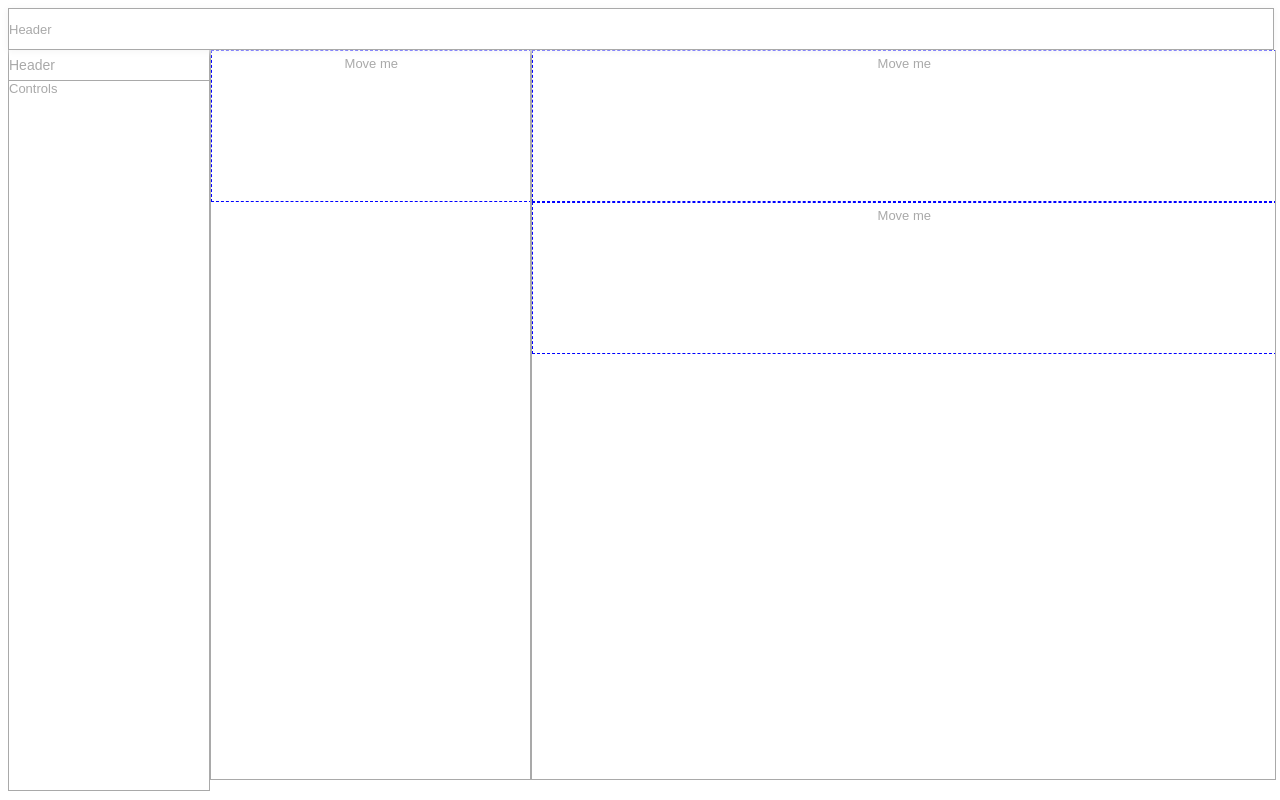
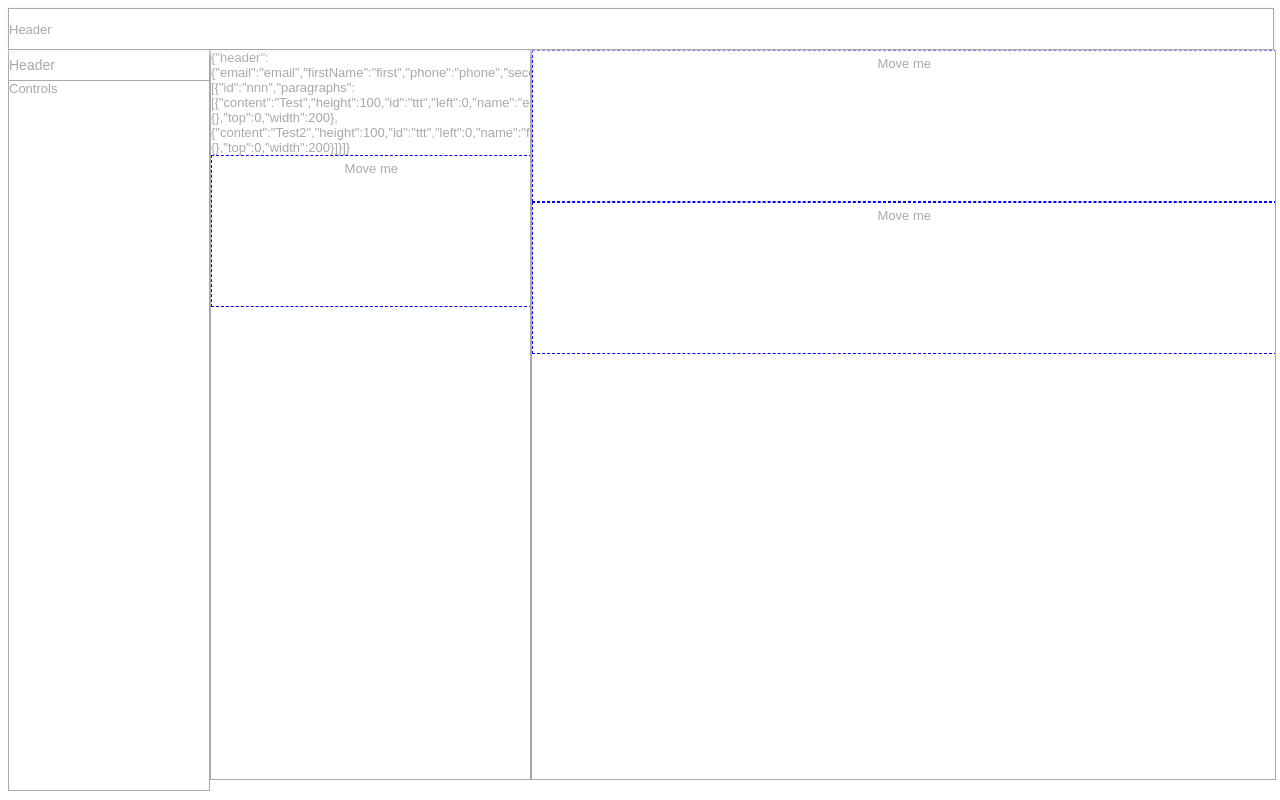
Before and after one commit to FStriewski/Cv-builder, a React (Create React App) app: page / in a window 1280 px wide. Built offline with nearby package versions, Linux system fonts and the light colour scheme.

Commit message:
Attach state

```diff
--- a/src/App.tsx
+++ b/src/App.tsx
@@ -5,15 +5,55 @@ import Header from './components/Header';
 import MainStage from './components/mainstage/MainStage';
 import SideBar from './components/sidebar/SideBar';
 import { App as StyledApp } from './styles/App';
+import { CVState } from './data/Cvdata';
+import {ICV} from './types';
+
+// Shall be provided by API
+const initialState: ICV = {
+  header: {
+    email: 'email',
+    firstName: 'first',
+    phone: 'phone',
+    secondName: 'second',
+  },
+  id: 'ddd',
+  nodes: [{
+    id: 'nnn',
+    paragraphs: [
+      {
+        content: 'Test',
+        height: 100,
+        id: 'ttt',
+        left: 0,
+        name: 'eee',
+        style: {},
+        top: 0,
+        width: 200,
+      },
+        {
+        content: 'Test2',
+        height: 100,
+        id: 'ttt',
+        left: 0,
+        name: 'fff',
+        style: {},
+        top: 0,
+        width: 200,
+      },
+    ],
+  }],
+}
 
 class App extends React.Component {
   public render() {
     return (
-      <StyledApp>
-        <Header />
-        <SideBar />
-        <MainStage />
-      </StyledApp>
+      <CVState initialState={initialState}>
+        <StyledApp>
+          <Header />
+          <SideBar />
+          <MainStage />
+        </StyledApp>
+      </CVState>
     );
   }
 }
--- a/src/components/mainstage/MainStage.tsx
+++ b/src/components/mainstage/MainStage.tsx
@@ -3,11 +3,18 @@ import { MainStage as StyledMainStage } from '../../styles/MainStage';
 import { DraggableHOC, DragState } from './DraggableHOC';
 import { DraggableWrapper } from './Element';
 import { Col1, Col2 } from './Columns';
+import CV, {CVState} from '../../data/Cvdata';
 
-const MainStage = () => (
+const MainStage = () =>
+(
+
+  <CV>
+    {({ data }) => (
       <DraggableHOC>
         <StyledMainStage>
           <Col1>
+          {console.log(data)}
+          {JSON.stringify(data)}
             <DraggableWrapper />
           </Col1>
           <Col2>
@@ -16,6 +23,9 @@ const MainStage = () => (
           </Col2>
         </StyledMainStage>
       </DraggableHOC>
+    )}
+  </CV>
+
 );
 
 export default MainStage;
--- a/src/data/Cvdata.tsx
+++ b/src/data/Cvdata.tsx
@@ -2,47 +2,12 @@ import * as React from 'react';
 import {ID, ITextElement, ICV} from '../types';
 
 interface IRenderProps {
-  cv: ICV;
+  data: ICV;
 };
 
 interface IProps {
   initialState: ICV;
 };
-
-const initialState: ICV = {
-  header: {
-    email: 'email',
-    firstName: 'first',
-    phone: 'phone',
-    secondName: 'second',
-  },
-  id: 'ddd',
-  nodes: [{
-    id: 'nnn',
-    paragraphs: [
-      {
-        height: 100,
-        width: 200,
-        left: 0,
-        top: 0,
-        content: 'Test',
-        style: {},
-        name: 'eee',
-        id: 'ttt',
-      },
-        {
-        height: 100,
-        width: 200,
-        left: 0,
-        top: 0,
-        content: 'Test2',
-        style: {},
-        name: 'fff',
-        id: 'ttt',
-      },
-    ],
-  }],
-}
 
 /* tslint:disable-next-line:no-object-literal-type-assertion */
 const { Consumer, Provider } = React.createContext({} as IRenderProps);
@@ -51,13 +16,14 @@ export default Consumer;
 export class CVState extends React.Component<IProps, ICV> {
          constructor(props: IProps) {
            super(props);
-           this.state = initialState;
+           this.state = this.props.initialState;
          }
          render() {
+           console.log(this.state)
            return (
              <Provider
                value={{
-                 cv: this.state
+                 data: this.state
                }}
              >
                {this.props.children}
```
Lines whose indentation alone changed are shown as unchanged.
